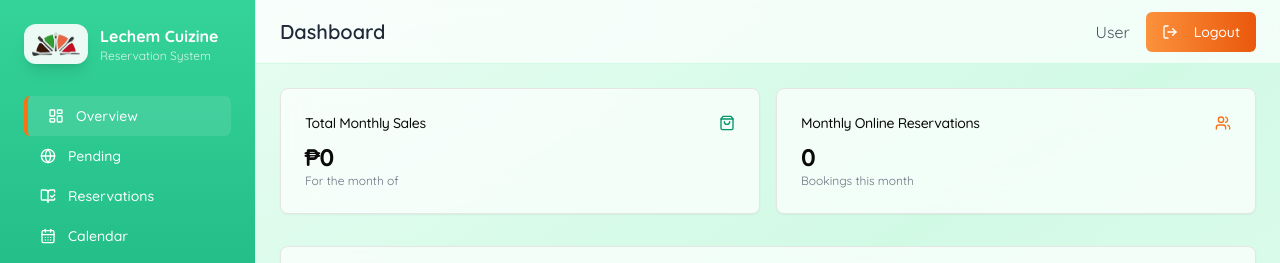
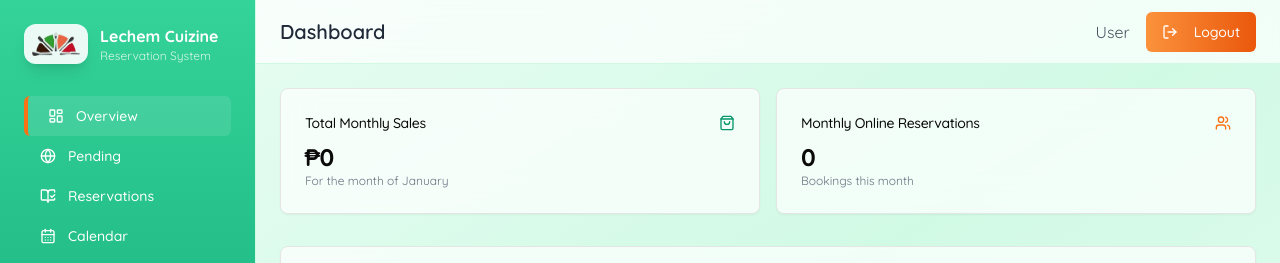
Before and after one commit to crisjerez12/lechem-cuizine-system, a Next.js app: page /dashboard in a window 1280 px wide. Shown: the top 263 px of the page. Built offline with nearby package versions, Linux system fonts and the light colour scheme; no server answers; the database is empty.

Commit message:
revise date

```diff
--- a/src/app/dashboard/page.tsx
+++ b/src/app/dashboard/page.tsx
@@ -37,7 +37,7 @@ const months = [
 export default function Dashboard() {
   const [monthlyStats, setMonthlyStats] = useState<MonthlyStats[]>([]);
   const [isLoading, setIsLoading] = useState(true);
-  const currentMonth = months[new Date().getMonth() - 1];
+  const currentMonth = months[new Date().getMonth()];
   const [stats, setStats] = useState({
     monthlySales: 0,
     onlineReservations: 0,
```
